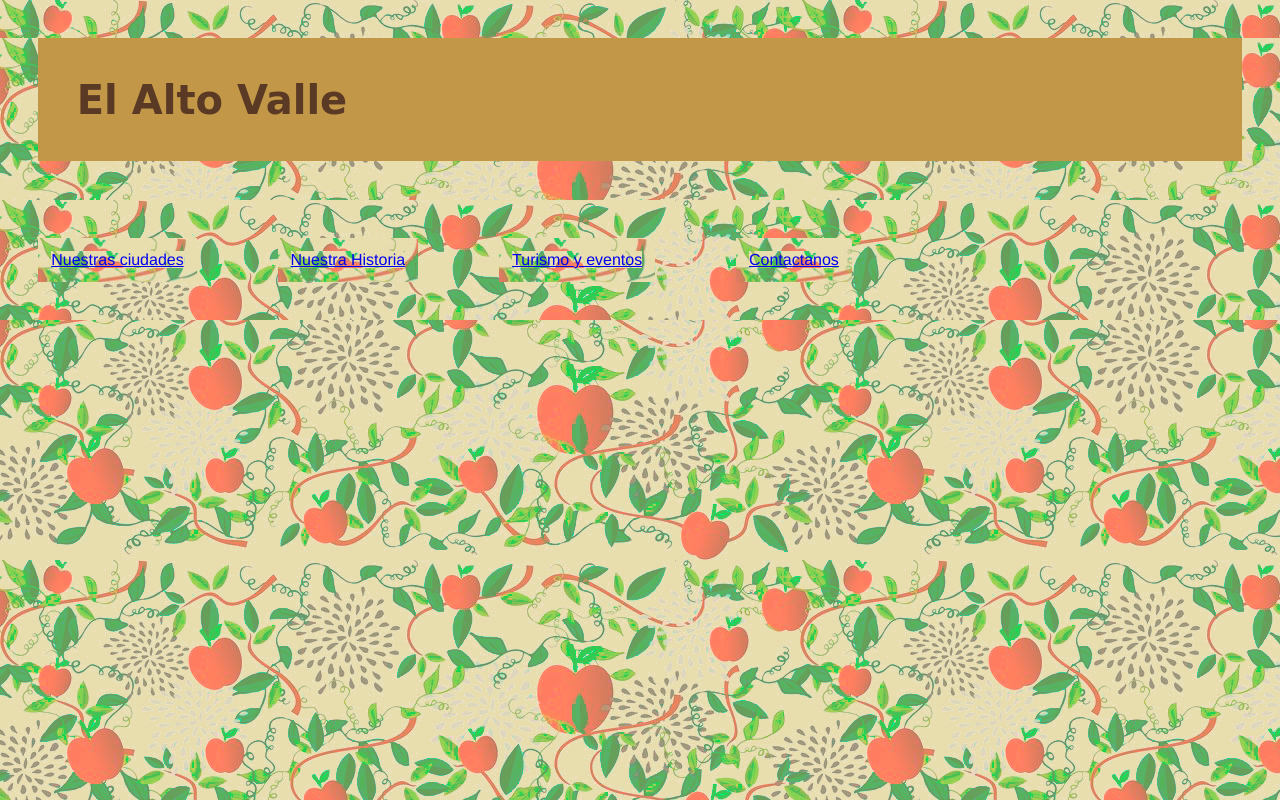
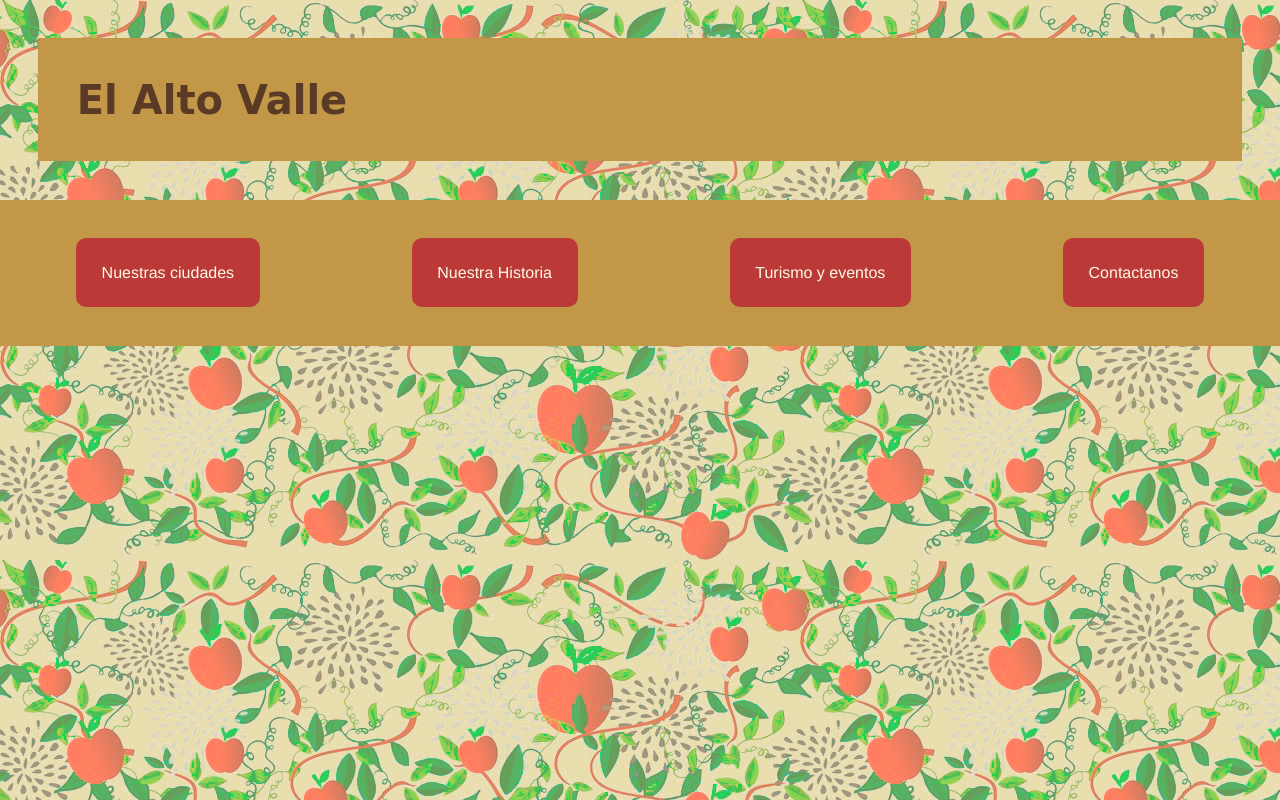
Before and after one commit to sfz1995/altovalle, a plain HTML site: page index.html in a window 1280 px wide. Drawn offline with Linux system fonts and the light colour scheme; a web font is replaced by a local one.

Commit message:
mejora de pagina principal

```diff
--- a/css/miestilo.css
+++ b/css/miestilo.css
@@ -2,17 +2,18 @@
     margin: 0;
     padding: 0;
     box-sizing: border-box;
-    background-color: antiquewhite;
-    background-image: url(../img/fondo.jpg);
+    ;
     font-family: 'Franklin Gothic Medium', 'Arial Narrow', Arial, sans-serif;
 
 
 }
 
-body{
 
+html{
+    background-color: antiquewhite;
+    background-image: url(../img/fondo.jpg)
+}
 
-}
 
 header h1{
 
@@ -28,37 +29,62 @@ header h1{
 }
 
 nav{
+    background-color: rgb(194, 151, 71);
+    display: flex;
+    flex-direction: row;
+    justify-content: space-around;
+}
 
-}
-li{
+
+a{
     display: inline-block;
     margin: 3%;
     padding: 1%;
-    background-color: rgb(161, 55, 54);
+    border-radius: 10px;
+    background-color: rgb(187, 57, 55);
+    text-decoration: none;
 
+
+}
+
+a:link{
+    color: rgb(255, 250, 229);
+    padding: 2%;
+
+}
+
+a:hover{
+    color: rgb(68, 155, 48);
+}
+
+a:active{
+    color: rgb(187, 57, 55);
 }
 
 
 
 
+input {
+    background-color: rgb(228, 220,175);
 
+}
 
 input:enabled{
-    background-color: white;
+    background-color: rgb(255, 250, 229);
 }
 
 
 .boton:hover{
-    background-color: green ;
-    color: white;
+    background-color: rgb(68, 155, 48) ;
+    color: rgb(255, 250, 229);
 }
 
 .boton:active{
-    background-color: orange;
+    background-color: rgb(194, 151, 71);
 
 }
 
 
 textarea:enabled{
-    background-color: white;
+    background-color: rgb(255, 250, 229);
 }
--- a/index.html
+++ b/index.html
@@ -19,10 +19,10 @@
 
     <nav id="indice">
 
-        <li><a href="ciudades.html">Nuestras ciudades</a></li>
-        <li><a href="historia.html">Nuestra Historia</a></li>
-        <li><a href="turismo.html">Turismo y eventos</a></li>
-        <li><a href="contacto.html">Contactanos</a></li>
+        <a href="ciudades.html">Nuestras ciudades</a>
+        <a href="historia.html">Nuestra Historia</a>
+        <a href="turismo.html">Turismo y eventos</a>
+        <a href="contacto.html">Contactanos</a>
     </nav>
 
 
```
Also changed, not shown: contacto.html (+7 -5 lines).
